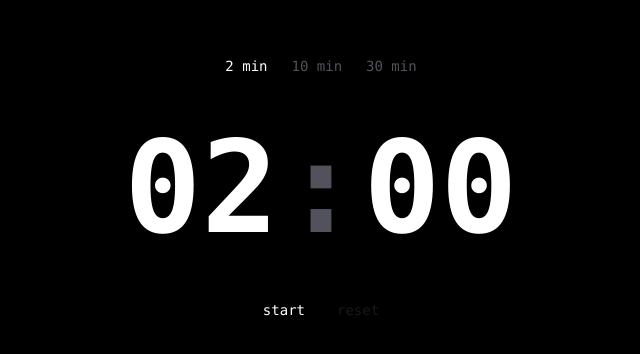
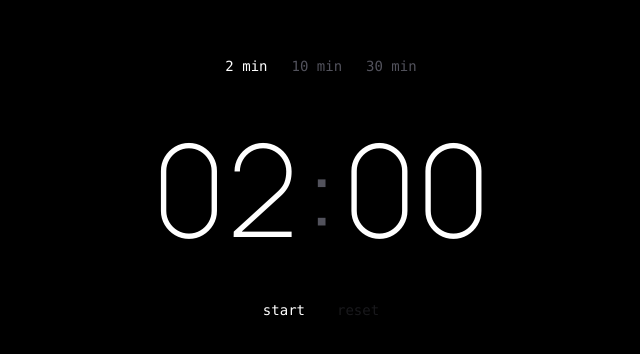
Before and after one commit to timurco/am-timer, a Next.js app: page / in a window 1280 px wide. Shown: the part 212-566 px from the top of the page, without its empty margins (319-959 px from the left). Built offline with nearby package versions, Linux system fonts and the light colour scheme.

Commit message:
🎨 style: apply Manrope font for improved typography
- Integrate Manrope font using Next.js font optimization
- Apply Manrope font to the main meditation timer display
- Remove previous monospace and bold font styles from the timer

```diff
--- a/app/layout.tsx
+++ b/app/layout.tsx
@@ -1,5 +1,12 @@
 import type { Metadata } from "next";
+import { Manrope } from "next/font/google";
 import "./globals.css";
+
+const manrope = Manrope({
+  subsets: ["latin"],
+  weight: ["200"],
+  variable: "--font-manrope",
+});
 
 export const metadata: Metadata = {
   title: "Meditation Timer",
@@ -13,7 +20,7 @@ export default function RootLayout({
 }>) {
   return (
     <html lang="en">
-      <body className="antialiased">
+      <body className={`${manrope.variable} antialiased`}>
         {children}
       </body>
     </html>
--- a/components/meditation-timer.tsx
+++ b/components/meditation-timer.tsx
@@ -144,7 +144,7 @@ export function MeditationTimer() {
       </div>
 
       {/* Timer display */}
-      <div className='flex items-center justify-center gap-1 font-mono text-9xl font-bold leading-none text-white'>
+      <div className='flex items-center justify-center gap-1 text-9xl leading-none text-white' style={{ fontFamily: 'var(--font-manrope)', fontWeight: 200 }}>
         <SlidingNumber value={minutes} padStart={true} />
         <span className='text-zinc-600'>:</span>
         <SlidingNumber value={seconds} padStart={true} />
```
